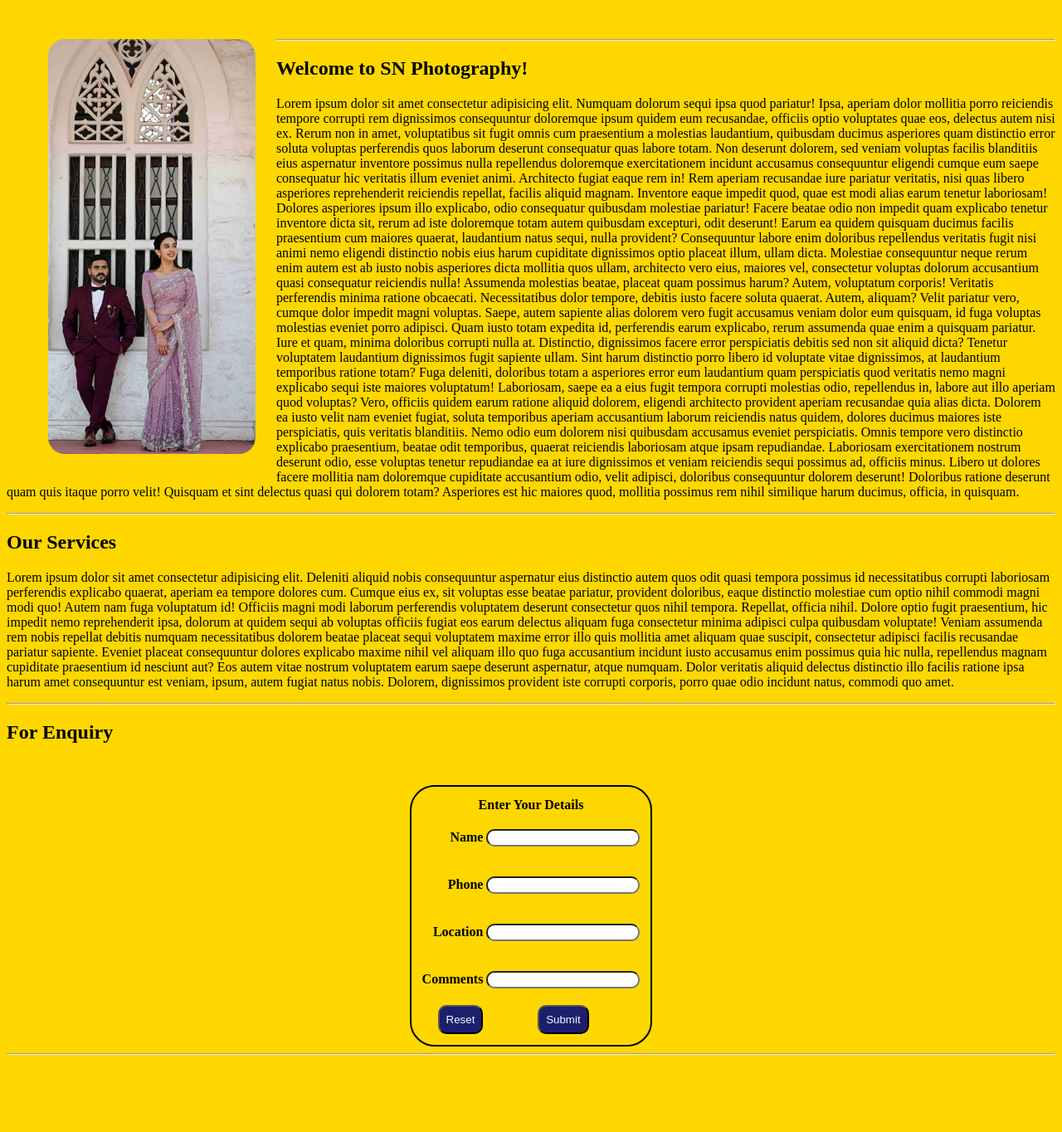
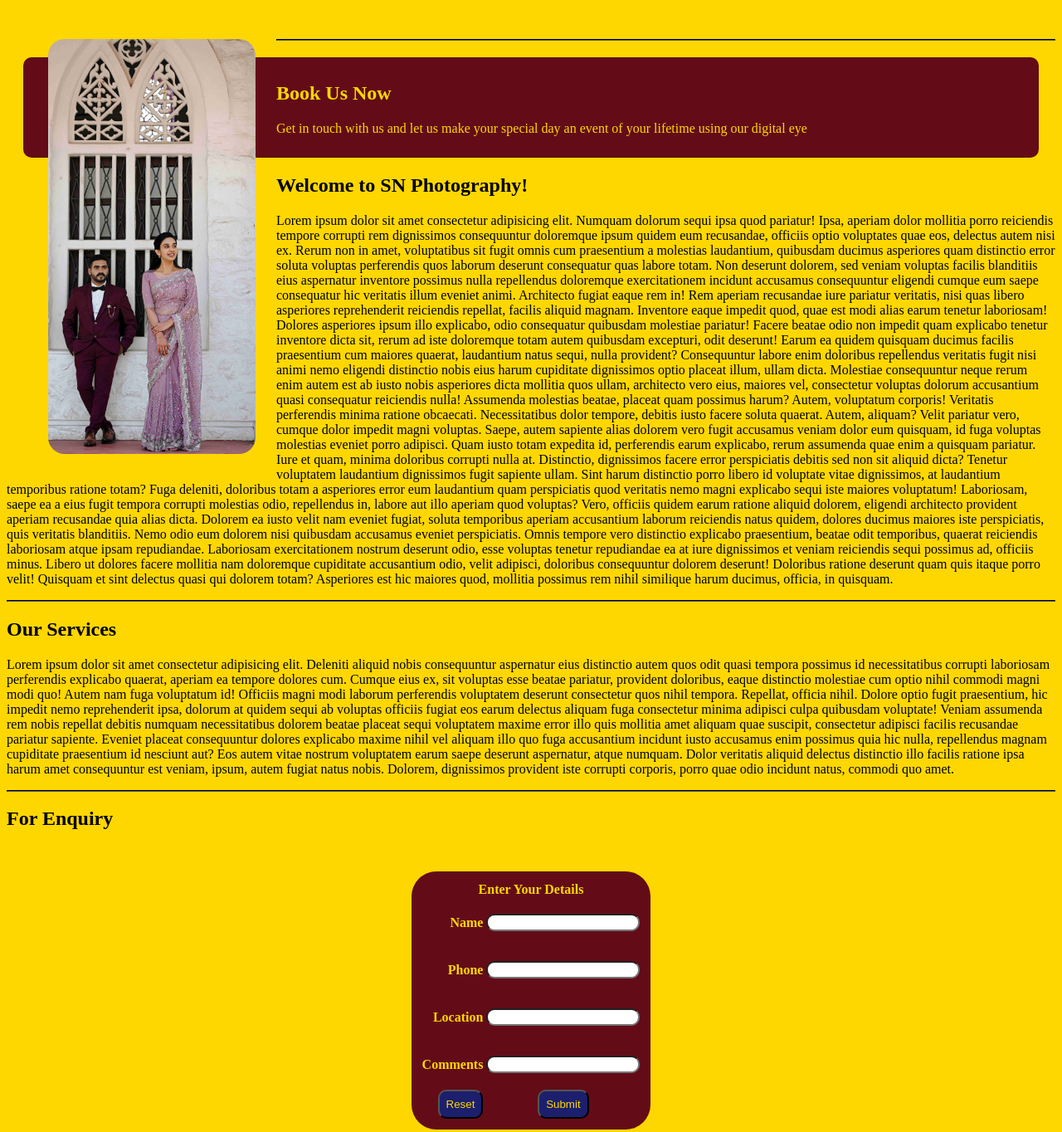
Before and after one commit to antonyarokiadoss/SN-Photography, a plain HTML site: page mainpage.html in a window 1280 px wide. Shown: the part 859-2223 px from the top of the page at 83% size. Before the commit the page ends 2138 px from the top, so only its background shows below. Drawn offline with Linux system fonts and the light colour scheme; a web font is replaced by a local one.

Commit message:
Add files via upload

```diff
--- a/mainpage.css
+++ b/mainpage.css
@@ -15,7 +15,7 @@ a {
     float: right;
     justify-content: right;
     height: auto;
-    color: black;
+    color:#630C18;
     font-family: "League Spartan", sans-serif;
     font-optical-sizing: auto;
     font-weight: bolder;
@@ -27,6 +27,7 @@ a {
 
 .logo {
     margin-top: 20px;
+
     display: flex;
     float: left;
     max-width: 50%;
@@ -34,6 +35,7 @@ a {
     font-weight: bold;
     font-style: normal;
     font-size: 25px;
+    color: #630C18;
 
 }
 
@@ -91,12 +93,13 @@ a {
     font-size: 75px;
     margin: 25px;
     max-width: 60%;
+    color: #630C18;
 
 }
 
 .heading:hover {
-    color: #021F64;
-    text-shadow: 5px 5px #00D8FF;
+    color: #630C18;
+    text-shadow: 5px 5px #01FB92 ;
 }
 img{
     object-fit: cover;
@@ -117,11 +120,11 @@ img:hover{
 .enquirytab {
     margin-left: auto;
     margin-right: auto;
-    background-color:transparent;
+    background-color:#630C18;
     border-radius: 30px;
-    border: 2px solid rgb(1, 0, 4);
+
     justify-content: center;
-    color:black;
+    color:#FFD700;
     padding: 10px;
     font-weight: bolder;
     margin-top: 50px;
@@ -130,12 +133,12 @@ img:hover{
 
 }
 .enquirytab:hover{
-    box-shadow: 10px 10px 20px #021F64;
+     box-shadow: 10px 10px 20px black;
 }
 
 button {
     background-color: rgb(28, 31, 108);
-    color: aliceblue;
+    color:#FFD700;
     cursor: pointer;
     border-radius: 10px;
     padding: 8px;
@@ -150,3 +153,27 @@ button {
     background-color:transparent;
     color: black;
 }
+#Bookusnow{
+
+    margin: 20px;
+    padding: 10px;
+    border-radius: 10px;
+    background-color: #630C18 ;
+    color: #FFD700;
+
+}
+#call{
+    text-align: right;
+
+    position: absolute;
+    right: 300px;
+    top:860px
+}
+#Bookusnow:hover{
+     box-shadow: 10px 10px 20px black;
+
+}
+
+hr{
+    border-color: black;
+}
--- a/mainpage.html
+++ b/mainpage.html
@@ -19,13 +19,14 @@
         href="https://fonts.googleapis.com/css2?family=League+Spartan:wght@100..900&family=Lobster&family=Sofadi+One&display=swap"
         rel="stylesheet">
     <script src="mainpage.js" type="text/javascript"></script>
+    <link rel="stylesheet" href="https://cdnjs.cloudflare.com/ajax/libs/font-awesome/6.6.0/css/all.min.css" integrity="sha512-Kc323vGBEqzTmouAECnVceyQqyqdsSiqLQISBL29aUW4U/M7pSPA/gEUZQqv1cwx4OnYxTxve5UMg5GT6L4JJg==" crossorigin="anonymous" referrerpolicy="no-referrer" />
 </head>
 
 <body>
     <table border="0" class="header">
         <tr>
             <td>
-                <h3 class="logo">SN Photography</h3>
+                <h3 class="logo"><i class="fa-solid fa-camera"></i>SN Photography</h3>
                 <a href="#aboutlink">About</a>
                 <a href="#servicelink">Services</a>
                 <a href="#enquirylink">Enquire Now</a>
@@ -42,6 +43,12 @@
     <div id="box3"><img src="photo1.jpg" alt="" srcset=""></div>
     <div id="box4"><img src="photo4.jpg" alt="" srcset=""></div>
     <hr class="firsthr">
+    <div id="Bookusnow">
+    <h2>Book Us Now</h2>
+    <p>Get in touch with us and let us make your special day an event of your lifetime using our digital eye</p>
+    <h2 id="call"><i class="fa-solid fa-square-phone"></i>+91-93445 38353</h2>
+</div>
+
 
     <div class="about12"><h2 id="aboutlink">Welcome to SN Photography!</h2>
     <p>Lorem ipsum dolor sit amet consectetur adipisicing elit. Numquam dolorum sequi ipsa quod pariatur! Ipsa, aperiam
```
